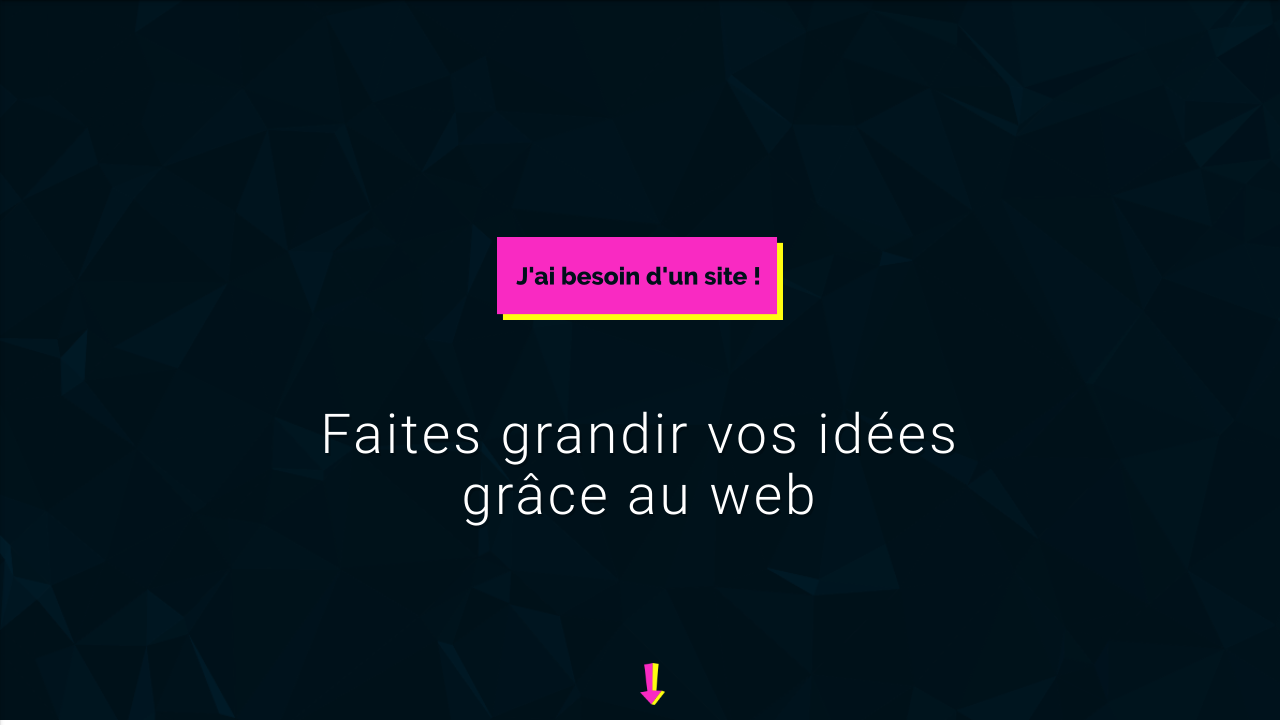
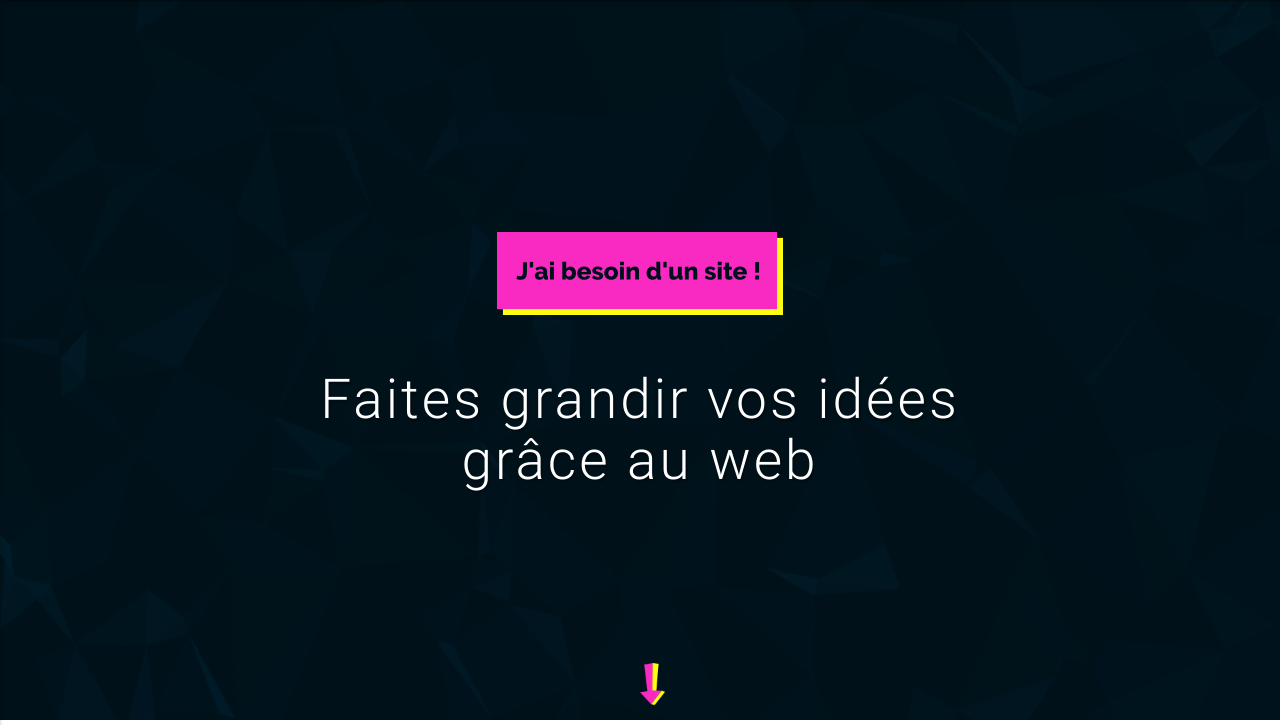
Before and after one commit to Letitbe133/cooldev-v2, a PHP site: page /index.php in a window 1280 px wide. Shown: the part 64-789 px from the top of the page. Run offline with PHP 8.4, Linux system fonts and the light colour scheme; some libraries are stand-ins or nearby versions.

Commit message:
ajustement padding

```diff
--- a/assets/css/master.css
+++ b/assets/css/master.css
@@ -237,7 +237,7 @@ nav ul a {
 	line-height: 30px;
 }
 #header {
-	padding-top: 10vh;
+	padding-top: 5vh;
 }
 .tape h2 {
 	padding: 20px;
@@ -247,7 +247,7 @@ nav ul a {
 	bottom: 15px;
 }
 #site {
-	padding-bottom: 60px;
+	padding-bottom: 30px;
 }
   /************************************************** */
   .div-cta {
```
